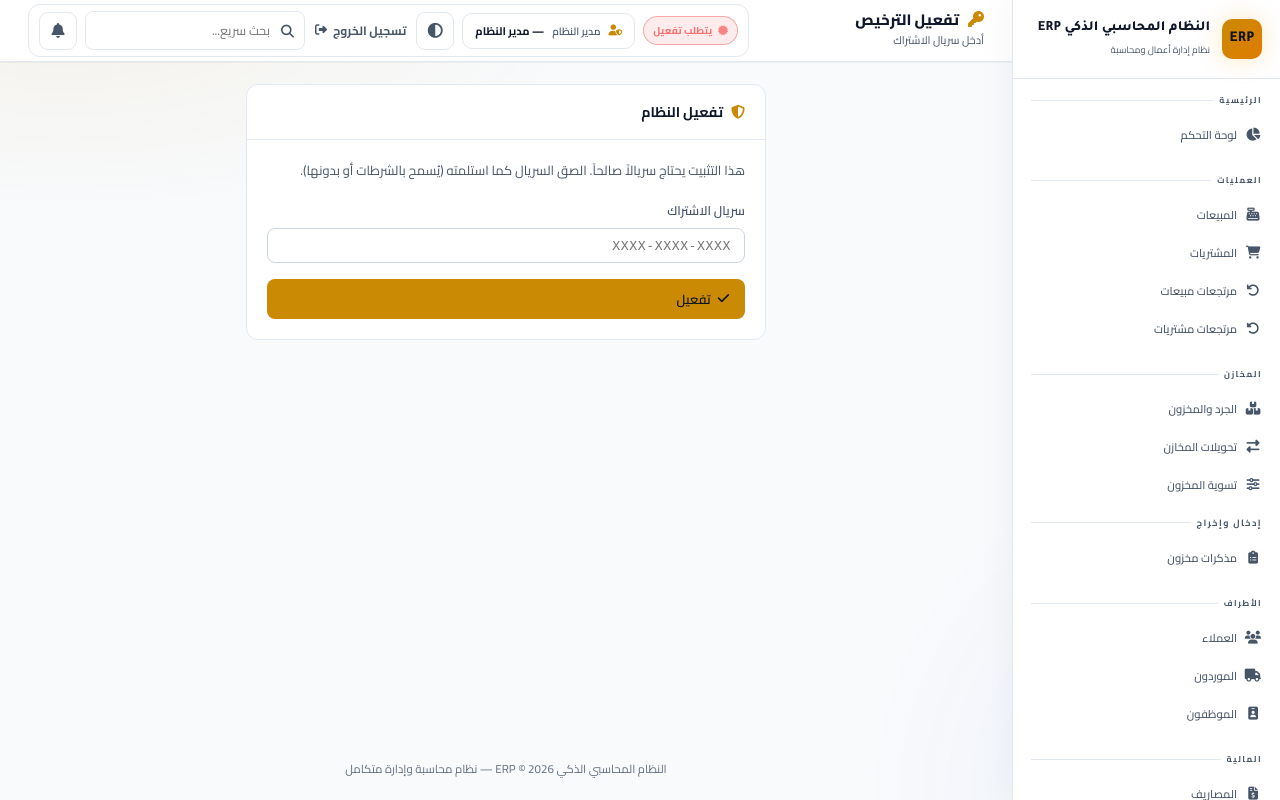
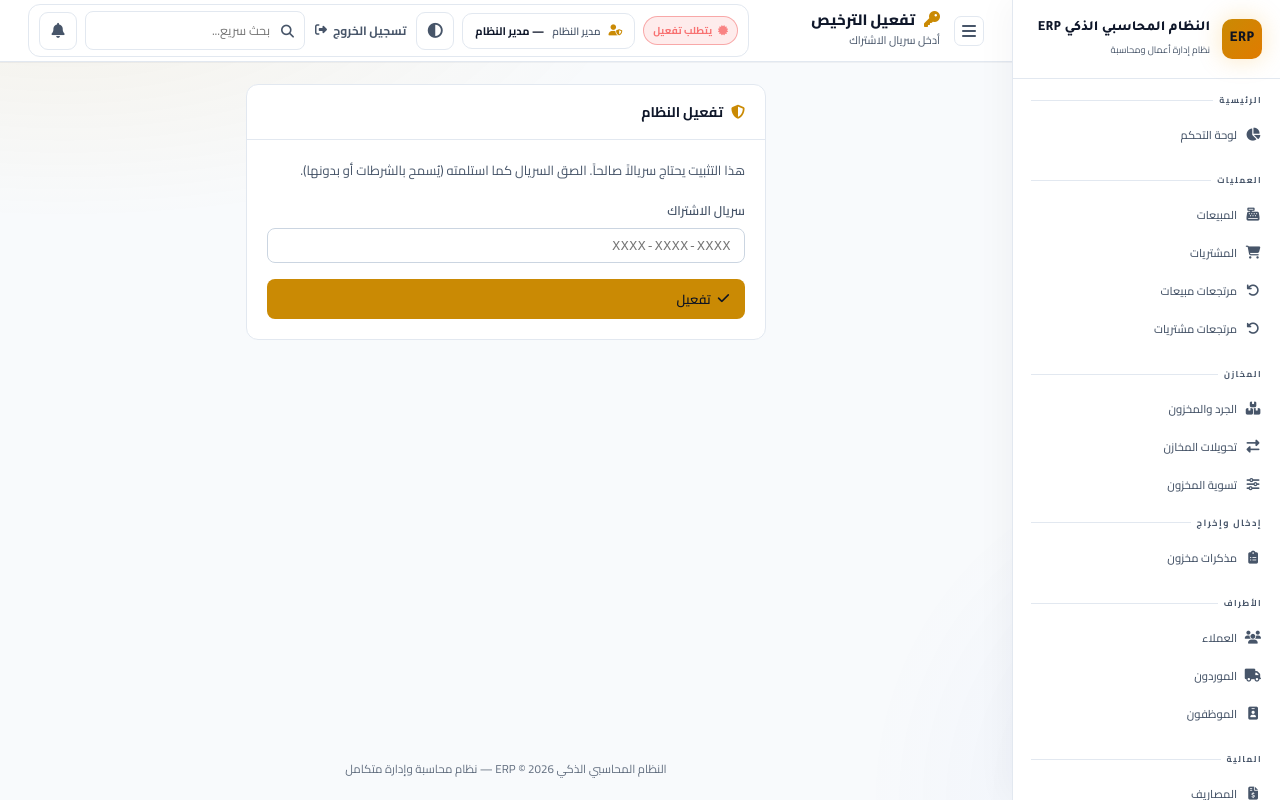
Before and after one commit to mohamednasserohi700-commits/SYSTEM-ERP, a Flask app: page /license/activate in a window 1280 px wide. Run offline with Flask 3, Linux system fonts and the light colour scheme; a user stored in the database is signed in; data comes from the database, SQL or seed files in the repository; data that the repository does not hold is empty.

Commit message:
Update base.html

```diff
--- a/templates/base.html
+++ b/templates/base.html
@@ -238,8 +238,8 @@
         .pulse{animation:pulse 1.8s infinite}
 
         /* MOBILE */
-        .mobile-menu-btn{display:none}
-        @media(max-width:1200px){
+        .mobile-menu-btn{display:inline-flex !important}
+        @media(max-width:900px){
             .sidebar{width:min(88vw,320px);transform:translateX(100%) !important;transition:transform .28s cubic-bezier(.4,0,.2,1);visibility:hidden}
             .sidebar.open{transform:translateX(0) !important;visibility:visible}
             .main-content{margin-right:0}
@@ -276,7 +276,7 @@
         }
         .logout-label:hover{color:var(--danger);border-bottom-color:var(--danger)}
         .app-footer-note{text-align:center;padding:12px 16px 20px;font-size:11.5px;color:var(--text-muted);opacity:.85}
-        @media(max-width:1200px){
+        @media(max-width:900px){
             .erp-device-layout-tools{display:none!important;}
         }
     </style>
@@ -641,7 +641,7 @@ function toggleSidebar(forceOpen){
     document.body.style.overflow = shouldOpen ? 'hidden' : '';
 }
 window.addEventListener('resize', function(){
-    if(window.matchMedia('(max-width: 1200px)').matches) return;
+    if(window.matchMedia('(max-width: 900px)').matches) return;
     const s = document.getElementById('sidebar');
     const o = document.getElementById('sidebarOverlay');
     if(!s || !o) return;
@@ -667,7 +667,7 @@ window.addEventListener('resize', function(){
 
     // استعادة حالة الشريط في الموبايل بعد التنقل بين الصفحات.
     try{
-        const isMobile = window.matchMedia('(max-width: 1200px)').matches;
+        const isMobile = window.matchMedia('(max-width: 900px)').matches;
         const keepOpen = isMobile && sessionStorage.getItem('erp_sidebar_open_mobile') === '1';
         if(keepOpen){
             setTimeout(function(){ toggleSidebar(true); }, 0);
```
